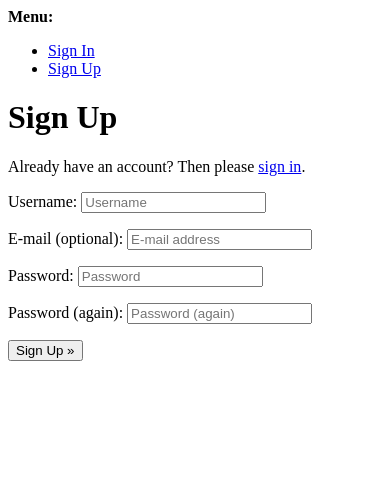
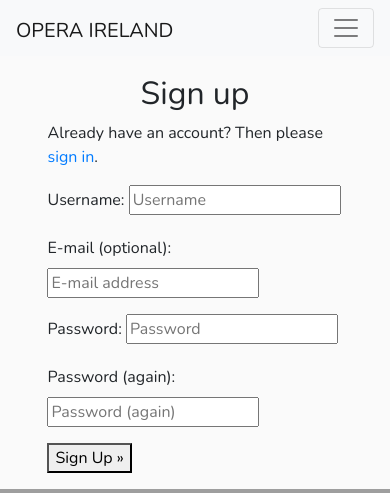
Before and after one commit to OwenDa/portfolio-4, a Django app: page /accounts/signup/ in a window 390 px wide. Shown: the top 493 px of the page. Before the commit the page ends 361 px from the top, so only its background shows below. Run offline with Django 3.2, Linux system fonts and the light colour scheme; some libraries are stand-ins or nearby versions; grey boxes are pictures that could not be loaded.

Commit message:
Style signup (form fields not yet complete)

```diff
--- a/templates/account/signup.html
+++ b/templates/account/signup.html
@@ -1,11 +1,20 @@
-{% extends "account/base.html" %}
-
+{% extends "base.html" %}
+{% load static %}
 {% load i18n %}
 
-{% block head_title %}{% trans "Signup" %}{% endblock %}
+{% block head_title %}{% trans "Sign Up" %}{% endblock %}
 
 {% block content %}
-<h1>{% trans "Sign Up" %}</h1>
+<!-- Log in -->
+<section class="container-fluid">
+  <div class="row align-items-center">
+    <!-- Form Panel-->
+    <div class="col-md-6 order-1 order-md-2 text-panel">
+      <div class="row align-items-center justify-content-center">
+        <h2>{% trans "Sign up" %}</h2>
+      </div>
+      <div class="row align-items-center">
+        <div class="col-10 offset-1">
 
 <p>{% blocktrans %}Already have an account? Then please <a href="{{ login_url }}">sign in</a>.{% endblocktrans %}</p>
 
@@ -18,4 +27,33 @@
   <button type="submit">{% trans "Sign Up" %} &raquo;</button>
 </form>
 
+</div>
+</div>
+</div>
+<!-- Image Panel -->
+<div class="col-md-6 px-0 order-2 order-md-1">
+<img src="{% static 'images/theatre-seats.png' %}" aria-hidden="true" class="img-fluid">
+</div>
+</div>
+
+<!-- Brief About -->
+<div class="row align-items-center">
+<!-- About Panel-->
+<div class="col-md-6 text-panel">
+<div class="row align-items-center justify-content-center">
+  <h2>About</h2>
+</div>
+<div class="row align-items-center">
+  <div class="col-10 offset-1">
+    Brief about text here.
+  </div>
+</div>
+</div>
+<!-- Image Panel-->
+<div class="col-md-6 px-0">
+<img src="{% static '/images/cast-reading.jpg' %}" aria-hidden="true" class="img-fluid">
+</div>
+</div>
+</section>
+
 {% endblock %}
--- a/templates/profile.html
+++ b/templates/profile.html
@@ -1,5 +1,8 @@
 {% extends 'base.html' %}
 {% load static %}
+{% load i18n %}
+
+{% block head_title %}{% trans "Profile" %}{% endblock %}
 
 {% block content %}
 <!-- Profile Header-->
--- a/templates/settings.html
+++ b/templates/settings.html
@@ -1,5 +1,9 @@
 {% extends 'base.html' %}
 {% load static %}
+{% load i18n %}
+
+<title>{% block head_title %}{% trans "Account Settings" %}{% endblock %}</title>
+
 {% block content %}
 <div class="container-fluid">
     <div class="row">
```
